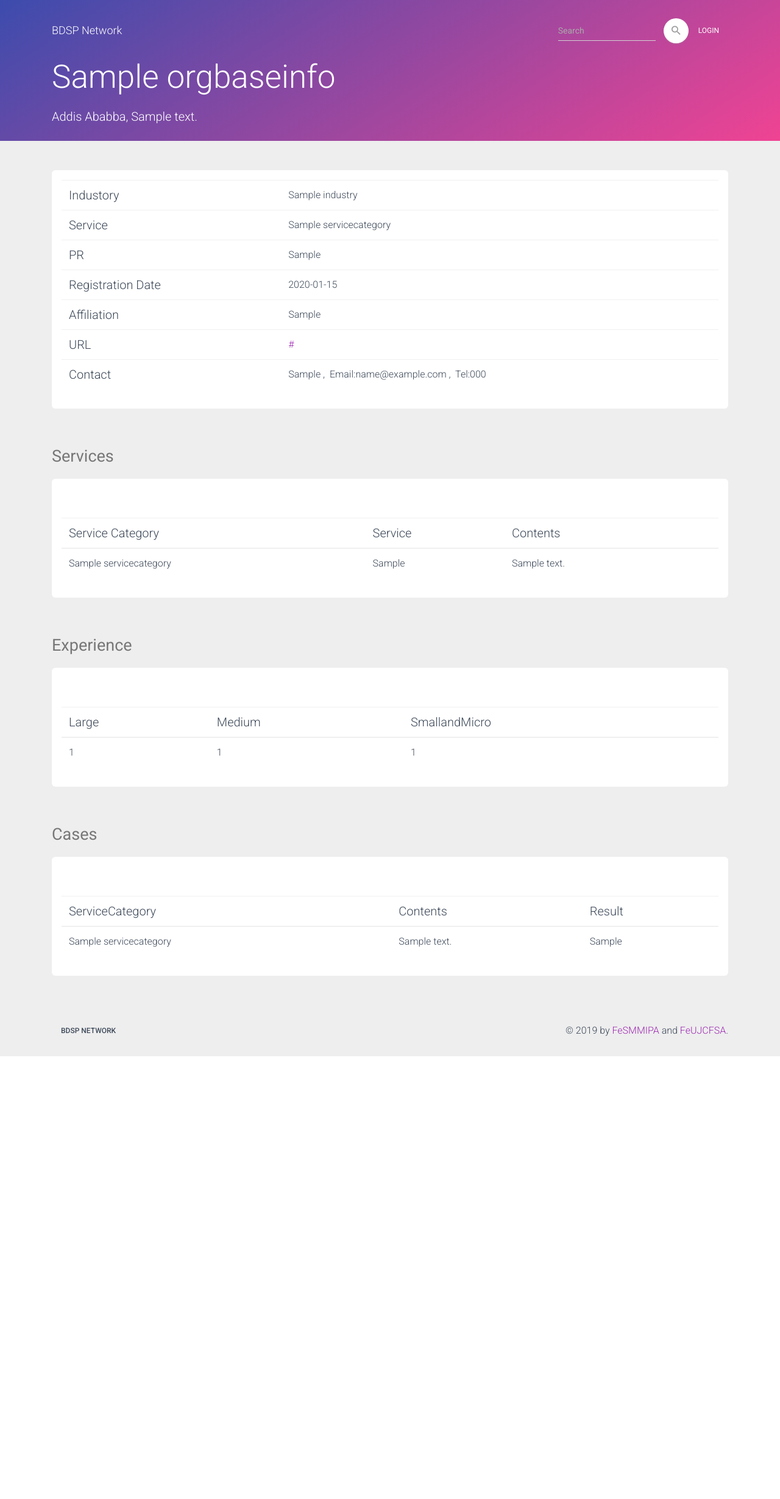
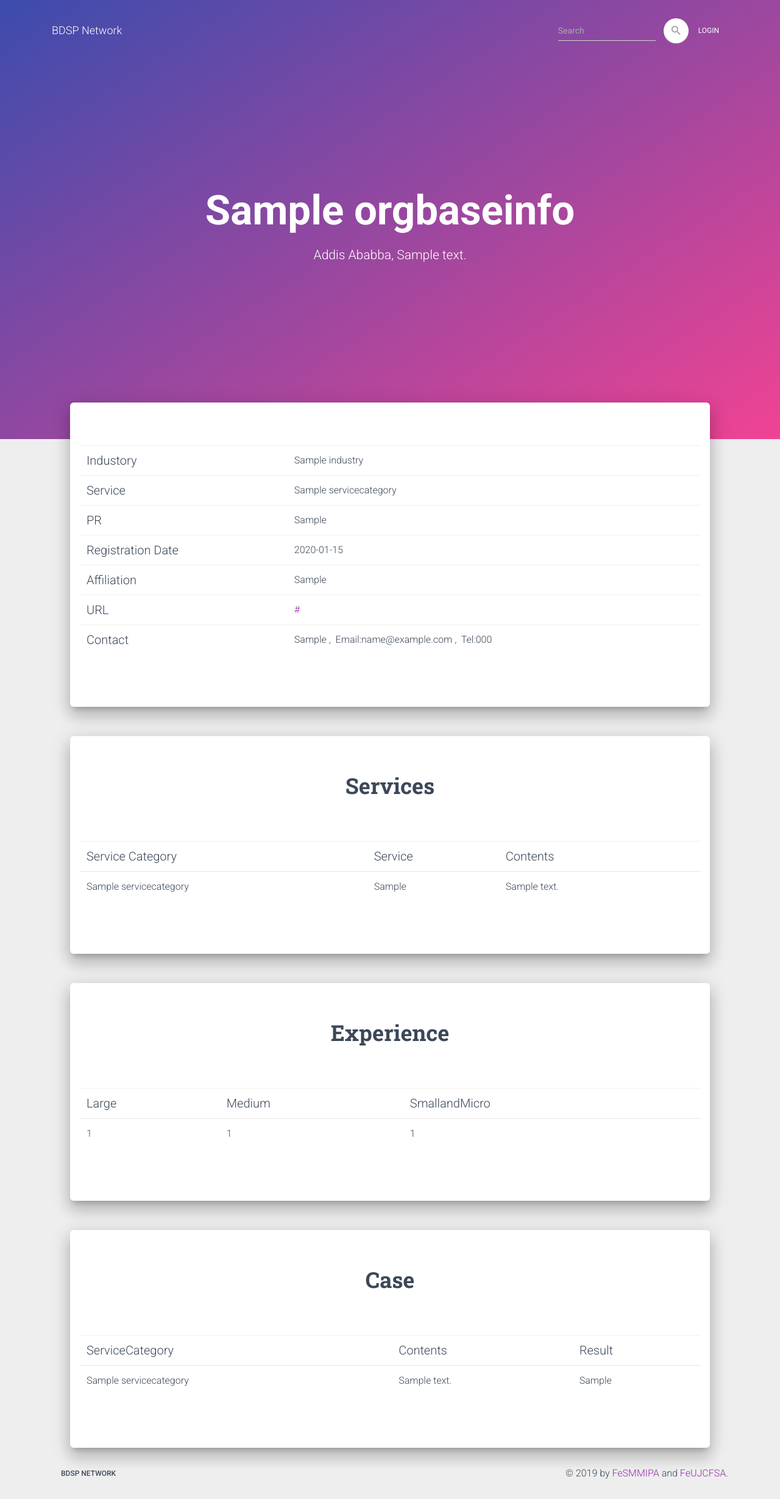
Before and after one commit to ShintaG3/bdsp, a Django app: page /details/1 in a window 1280 px wide. Shown: the whole page at 61% size. Before the commit the page ends 1732 px from the top, so only its background shows below. Run offline with Django 3.2, Linux system fonts and the light colour scheme; tables that the repository leaves empty hold one stand-in row (values such as "Sample post"); some libraries are stand-ins or nearby versions.

Commit message:
details page issue fixed

```diff
--- a/index/templates/index/details.html
+++ b/index/templates/index/details.html
@@ -1,29 +1,35 @@
 {% extends 'base.html' %}
 {% block style %}
 {% load static %}
-<link rel="stylesheet" href="{% static 'base.css' %}" type="text/css" />
 <link rel="stylesheet" href="{% static 'details.css' %}" type="text/css" />
-<link href="https://fonts.googleapis.com/icon?family=Material+Icons" rel="stylesheet">
 
 {% endblock %}
+
 {% block header %}
-<main>
-  <div class="jumbotron jumbotron-fluid shadow p-3 pt-5 mb-5 bg-gr-bp">
-    <div class="container text-white mt-5">
+<div class="page-header bg-gr-bp" data-parallax="true" style="transform:translate3d(0px, 0px, 0px);">
+  <div class="container">
+    <div class="row">
+      <div class="col-md-8 ml-auto mr-auto">
+        <div class="brand text-center">
           <h1>{{ org.Name }}</h1>
           <h3 class="lead">{{ org.Region }}, {{ org.Address }}</h3>
         </div>
       </div>
-</main>
+    </div>
+  </div>
+</div>
+
+
 {% endblock %}
 
 {% block content %}
+<div class="main main-raised">
+  <div class="section">
+    <div class="container">
 
-<article>
-  <section class="shadow p-3 mb-5 bg-white rounded">
       {% if user.is_authenticated %}
       <div class="row">
-      <a class="ml-auto mr-2" href="{% url 'editPage' org.id %}">
+        <a class="btn btn-primary btn-just-icon btn-round ml-auto mr-4" href="{% url 'editPage' org.id %}">
           <i class="material-icons">
             edit
           </i>
@@ -31,9 +37,7 @@
       </div>
       {% endif %}
 
-
       <div class="table-responsive">
-
         <table class="table table-borderless">
           <tbody>
             <tr>
@@ -83,13 +87,18 @@
           </tbody>
         </table>
       </div>
-  </section>
+    </div>
+  </div>
+</div>
 
-  <h2><small>Services</small> </h2>
-  <section class="shadow p-3 mb-5 bg-white rounded">
+<!-- Service -->
+<div class="main main-raised mt-5">
+  <div class="section pt-4">
+    <div class="container">
+      <h2 class="title text-center">Services</h2>
       {% if user.is_authenticated %}
       <div class="row">
-      <a class="ml-auto mr-2" href="{% url 'service_create' org.id %}">
+        <a class="btn btn-just-icon btn-primary btn-round ml-auto mr-4" href="{% url 'service_create' org.id %}">
           <i class="material-icons">
             add
           </i>
@@ -117,13 +126,13 @@
               <td>
                 {% if user.is_authenticated %}
                 <div class="row">
-                <a class="ml-auto mr-2" href="{% url 'service_update' service.id %}">
+                  <a class="btn btn-primary btn-just-icon btn-round ml-auto mr-2"
+                    href="{% url 'service_update' service.id %}">
                     <i class="material-icons">
                       edit
                     </i>
                   </a>
-
-                <!-- <button data-toggle="modal" data-target="#exampleModalCenter"> -->
+                  <!-- Button trigger modal -->
                   <button class="dontBeLikeButton">
                     <i class="material-icons" data-toggle="modal" data-target= "#{{ service.Service }}">
                       delete
@@ -142,15 +151,9 @@
                             <span aria-hidden="true">&times;</span>
                           </button>
                         </div>
-
                         <div class="modal-footer">
                           <button type="button" class="btn btn-secondary" data-dismiss="modal">Close</button>
-                        <a class="ml-auto mr-2" href="{% url 'service_delete' service.id %}">
-                          <button type="button" class="btn btn-primary">
-                            Delete
-                          </button>
-                        </a>
-
+                          <a class="btn btn-primary" href="{% url 'service_delete' service.id %}">Delete</a>
                         </div>
                       </div>
                     </div>
@@ -165,15 +168,22 @@
           </tbody>
         </table>
       </div>
-  </section>
+    </div>
+  </div>
+</div>
 
-  <h2><small>Experience</small></h2>
-  <section class="shadow p-3 mb-5 bg-white rounded">
+<!-- Experience -->
+<div class="main main-raised mt-5">
+  <div class="section pt-4">
+    <div class="container">
+      <h2 class="title text-center">Experience</h2>
+
       {% if user.is_authenticated %}
       {% if experiences %}
       {% for experience in experiences %}
       <div class="row">
-      <a class="ml-auto mr-2" href="{% url 'experience_update' experience.id %}">
+        <a class="btn btn-primary btn-just-icon btn-round ml-auto mr-4"
+          href="{% url 'experience_update' experience.id %}">
           <i class="material-icons">
             edit
           </i>
@@ -211,19 +221,26 @@
           </tbody>
         </table>
       </div>
-  </section>
+    </div>
+  </div>
+</div>
 
-  <h2><small>Cases</small></h2>
-  <section class="shadow p-3 mb-5 bg-white rounded">
+<!-- Case -->
+<div class="main main-raised mt-5">
+  <div class="section pt-4">
+    <div class="container">
+      <h2 class="title text-center">Case</h2>
+
       {% if user.is_authenticated %}
       <div class="row">
-      <a class="ml-auto mr-2" href="{% url 'case_create' org.id %}">
+        <a class="btn btn-just-icon btn-round btn-primary ml-auto mr-4" href="{% url 'case_create' org.id %}">
           <i class="material-icons">
             add
           </i>
         </a>
       </div>
       {% endif %}
+
       <div class="table-responsive">
         <table class="table table-hover mt-5">
           <thead>
@@ -244,11 +261,14 @@
               <td>
 
                 <div class="row">
-                <a class="ml-auto mr-2" href="{% url 'case_update' case.id %}">
+                  <a class="btn btn-primary btn-just-icon btn-round ml-auto mr-2"
+                    href="{% url 'case_update' case.id %}">
                     <i class="material-icons">
                       edit
                     </i>
                   </a>
+
+                  <!-- Button trigger modal -->
                   <!-- <button data-toggle="modal" data-target="#exampleModalCenter"> -->
                <button class="dontBeLikeButton">
                  <i class="material-icons" data-toggle="modal" data-target="#{{ case.id }}">
@@ -281,7 +301,6 @@
                       </div>
                     </div>
                   </div>
-
                 </div>
               <td>
                 {% endif %}
@@ -291,8 +310,11 @@
           </tbody>
         </table>
       </div>
-  </section>
-</article>
+    </div>
+  </div>
+</div>
+
+
 
 
 {% endblock %}
```
Lines whose indentation alone changed are shown as unchanged.
